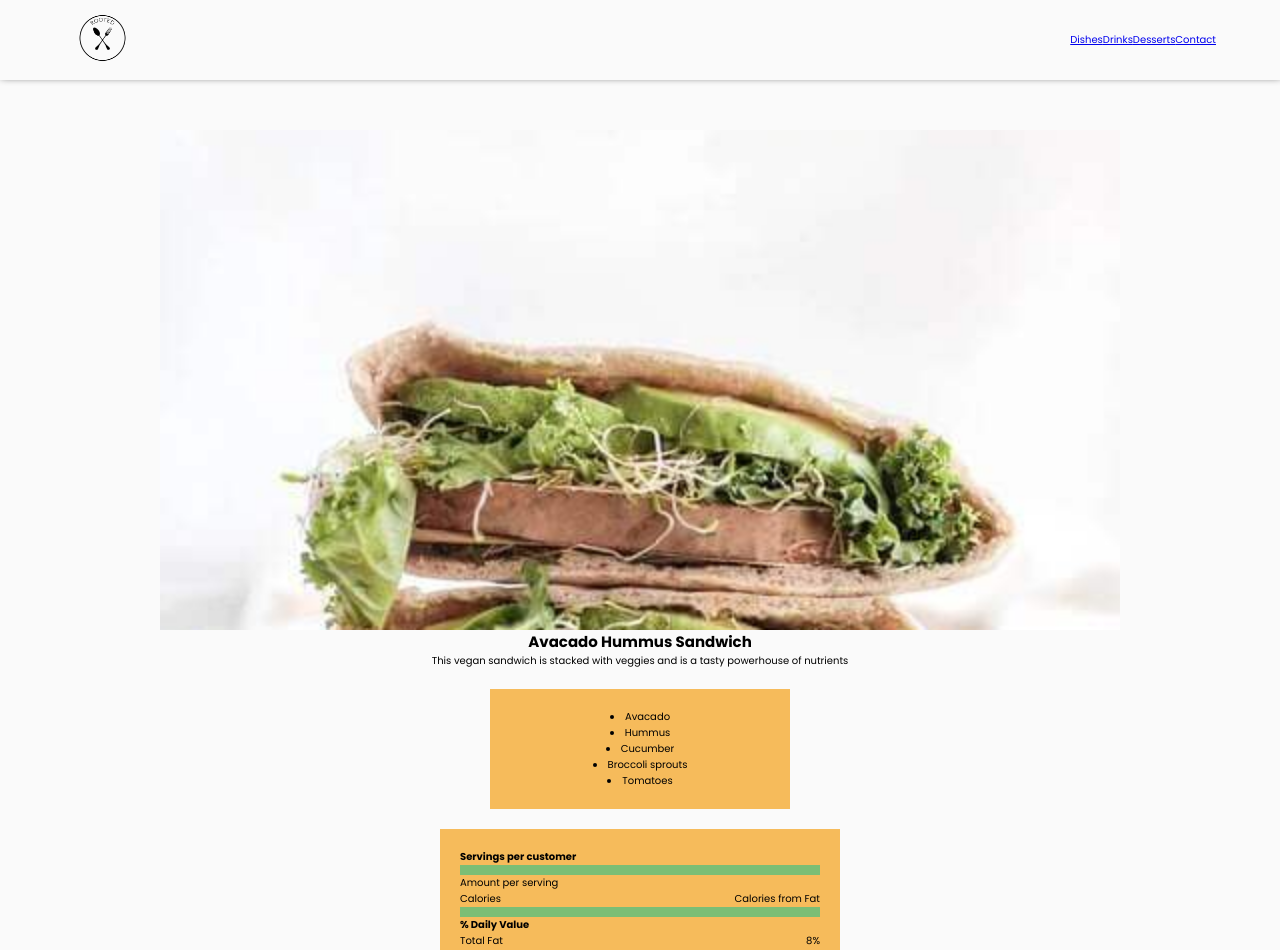
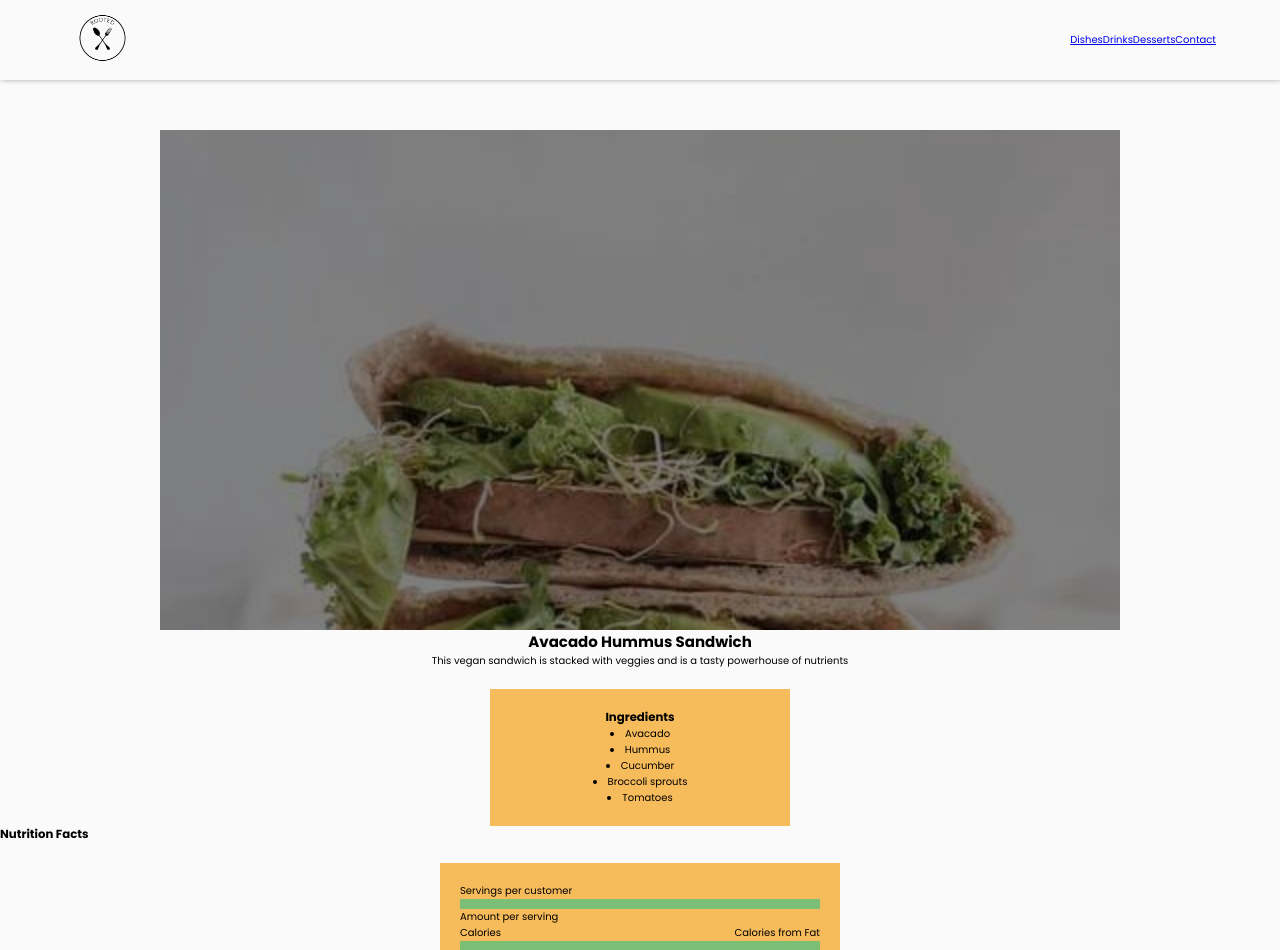
Before and after one commit to stu1612/Vegan-Restaurant, a React (Create React App) app: page /product/avacado-hummus-sandwich in a window 1280 px wide. Shown: the top 950 px of the page. Built offline with nearby package versions, Linux system fonts and the light colour scheme.

Commit message:
ready to updated typography

```diff
--- a/src/components/ProductIngredients.jsx
+++ b/src/components/ProductIngredients.jsx
@@ -5,5 +5,10 @@ export default function ProductIngredients({ item }) {
     <li key={index}>{ingredient}</li>
   ));
 
-  return <div className="base ingredients">{ingredientsList}</div>;
+  return (
+    <div className="base ingredients">
+      <h3>Ingredients</h3>
+      {ingredientsList}
+    </div>
+  );
 }
--- a/src/components/ProductItem.jsx
+++ b/src/components/ProductItem.jsx
@@ -1,3 +1,4 @@
+// components
 import ProductIngredients from "./ProductIngredients";
 import ProductNutrients from "./ProductNutrients";
 
@@ -6,7 +7,7 @@ export default function ProductItem({ item }) {
 
   return (
     <div>
-      <div className="image-container">
+      <div className="image-wrapper">
         <img
           src={require(`../assets/images/recipes/${thumbnailImage}`)}
           alt={title}
--- a/src/components/ProductNutrients.jsx
+++ b/src/components/ProductNutrients.jsx
@@ -1,8 +1,10 @@
 export default function ProductNutrients({ item }) {
   const nutrient = item.nutrients;
   return (
+    <div>
+      <h3>Nutrition Facts</h3>
       <div className="base nutrients">
-      <h4>Servings per customer</h4>
+        <p>Servings per customer</p>
         <div className="line" />
         <p>Amount per serving</p>
         <div className="row">
@@ -38,5 +40,6 @@ export default function ProductNutrients({ item }) {
         <p>Sugars 8g</p>
         <p>Protein</p>
       </div>
+    </div>
   );
 }
--- a/src/screens/Contact.jsx
+++ b/src/screens/Contact.jsx
@@ -7,7 +7,7 @@ import image from "../assets/images/app_images/owner_md.jpg";
 export default function Contact() {
   return (
     <div>
-      <div className="image-container">
+      <div className="image-wrapper">
         <img src={image} alt="Business owner of Rooter Restuarnt" />
       </div>
       <div className="container-780 text-center">
--- a/src/styles/_base/layout.css
+++ b/src/styles/_base/layout.css
@@ -26,6 +26,18 @@ body {
 
 .text-center {
   text-align: center;
+}
+
+.col {
+  display: flex;
+  flex-direction: column;
+}
+
+.row {
+  display: flex;
+  flex-direction: row;
+  justify-content: space-between;
+  align-items: center;
 }
 
 .footer {
--- a/src/styles/atoms/Images.css
+++ b/src/styles/atoms/Images.css
@@ -13,14 +13,21 @@
   object-fit: cover;
 }
 
-.image-container {
+/* image wrapper used for both product and contact header images */
+.image-wrapper {
   height: 500px;
   width: min(100%, 960px);
-  margin: 5rem auto 0;
 }
 
-.image-container img {
+.image-wrapper img {
   width: 100%;
   height: 100%;
   object-fit: cover;
+  filter: brightness(0.5);
 }
+
+@media (min-width: 680px) {
+  .image-wrapper {
+    margin: 5rem auto 0;
+  }
+}
--- a/src/styles/templates/Contact.css
+++ b/src/styles/templates/Contact.css
@@ -1,8 +1,3 @@
-.col {
-  display: flex;
-  flex-direction: column;
-}
-
 form {
   background-color: var(--cl-orange);
   padding: 2rem;
--- a/src/styles/templates/Product.css
+++ b/src/styles/templates/Product.css
@@ -24,13 +24,6 @@
   background-color: var(--cl-green);
 }
 
-.row {
-  display: flex;
-  flex-direction: row;
-  justify-content: space-between;
-  align-items: center;
-}
-
 .product-btn {
   width: min(90%, 400px);
   margin: 2rem auto 0;
```
Lines whose indentation alone changed are shown as unchanged.
